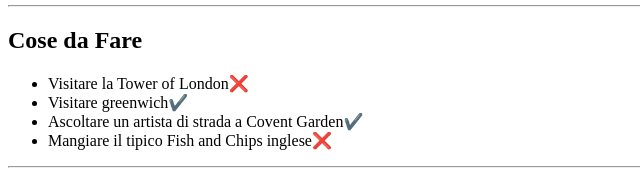
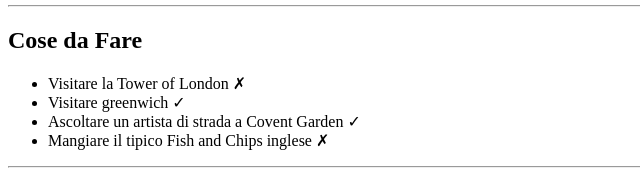
Before and after one commit to ElisaBoscani/html-london-trip, a plain HTML site: page index.html in a window 1280 px wide. Shown: the part 876-1060 px from the top of the page, 0-640 px from the left. Drawn offline with Linux system fonts and the light colour scheme.

Commit message:
add entities

```diff
--- a/index.html
+++ b/index.html
@@ -64,10 +64,10 @@
       <section class="attivita">
         <h2>Cose da Fare</h2>
         <ul>
-          <li>Visitare la Tower of London❌</li>
-          <li>Visitare greenwich✔️</li>
-          <li>Ascoltare un artista di strada a Covent Garden✔️</li>
-          <li>Mangiare il tipico Fish and Chips inglese❌</li>
+          <li>Visitare la Tower of London &#10007;</li>
+          <li>Visitare greenwich &#10003;</li>
+          <li>Ascoltare un artista di strada a Covent Garden &#10003;</li>
+          <li>Mangiare il tipico Fish and Chips inglese &#10007;</li>
         </ul>
         <hr />
         <!-- /attivita -->
```
